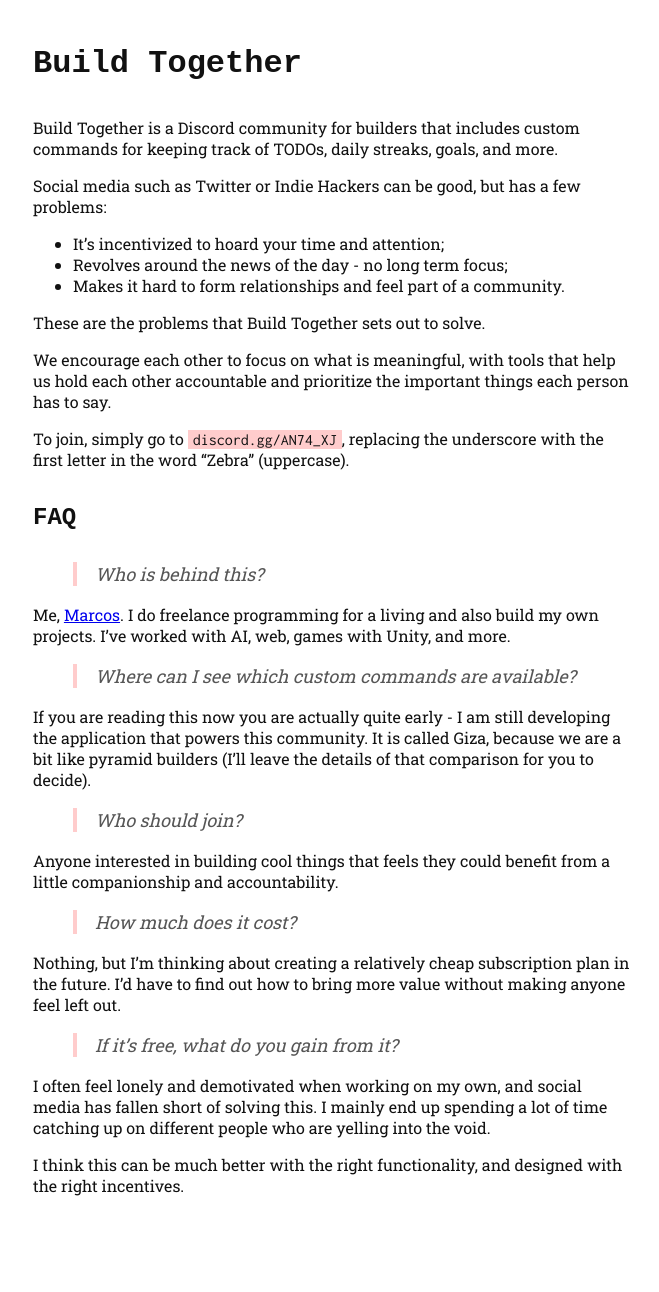
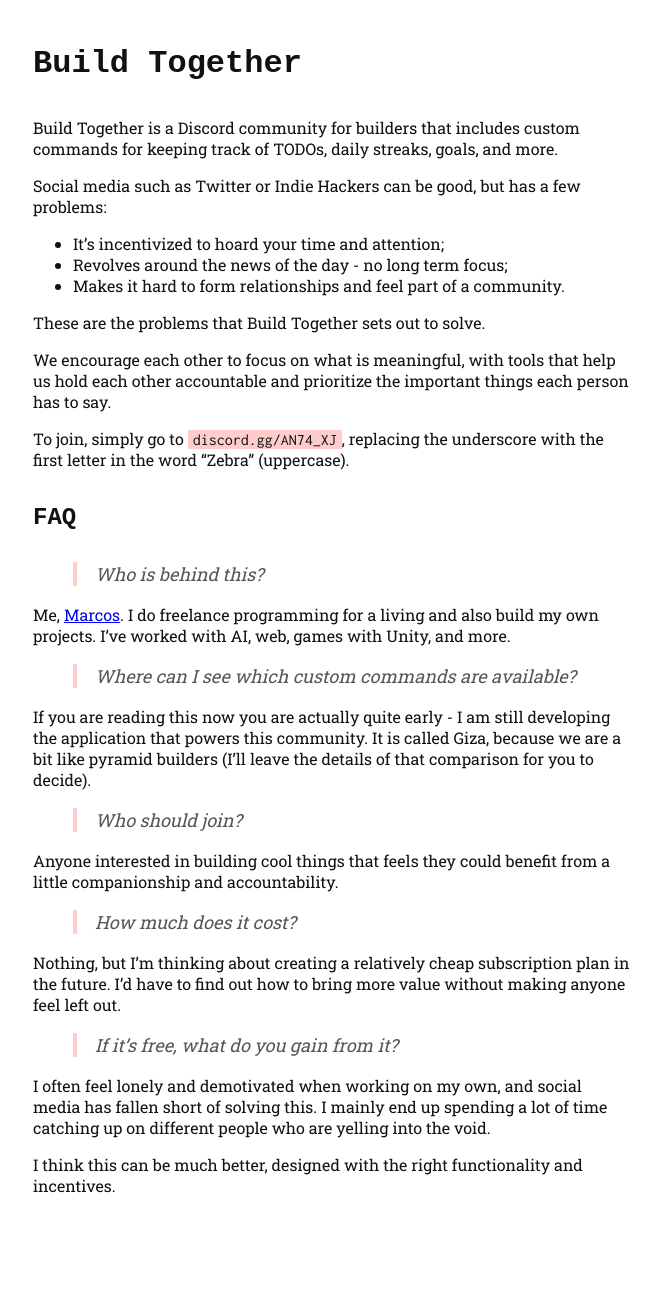
Before and after one commit to marcospgp/buildtogether-site, a Jekyll site: the page built from index.md, in a window 1280 px wide. Shown: the whole page, without its empty margins (307-966 px from the left). Built offline with Jekyll 4.4.1, drawn with Linux system fonts in a browser that asks for light colours; some web fonts are replaced; our own code applies the rules of GitHub Pages for plain Markdown files.

Commit message:
Update index.md

```diff
--- a/index.md
+++ b/index.md
@@ -55,5 +55,5 @@ I often feel lonely and demotivated when working on my own, and social media
 has fallen short of solving this. I mainly end up spending a lot of time
 catching up on different people who are yelling into the void.
 
-I think this can be much better with the right functionality, and designed with
-the right incentives.
+I think this can be much better, designed with the right functionality and
+incentives.
```
